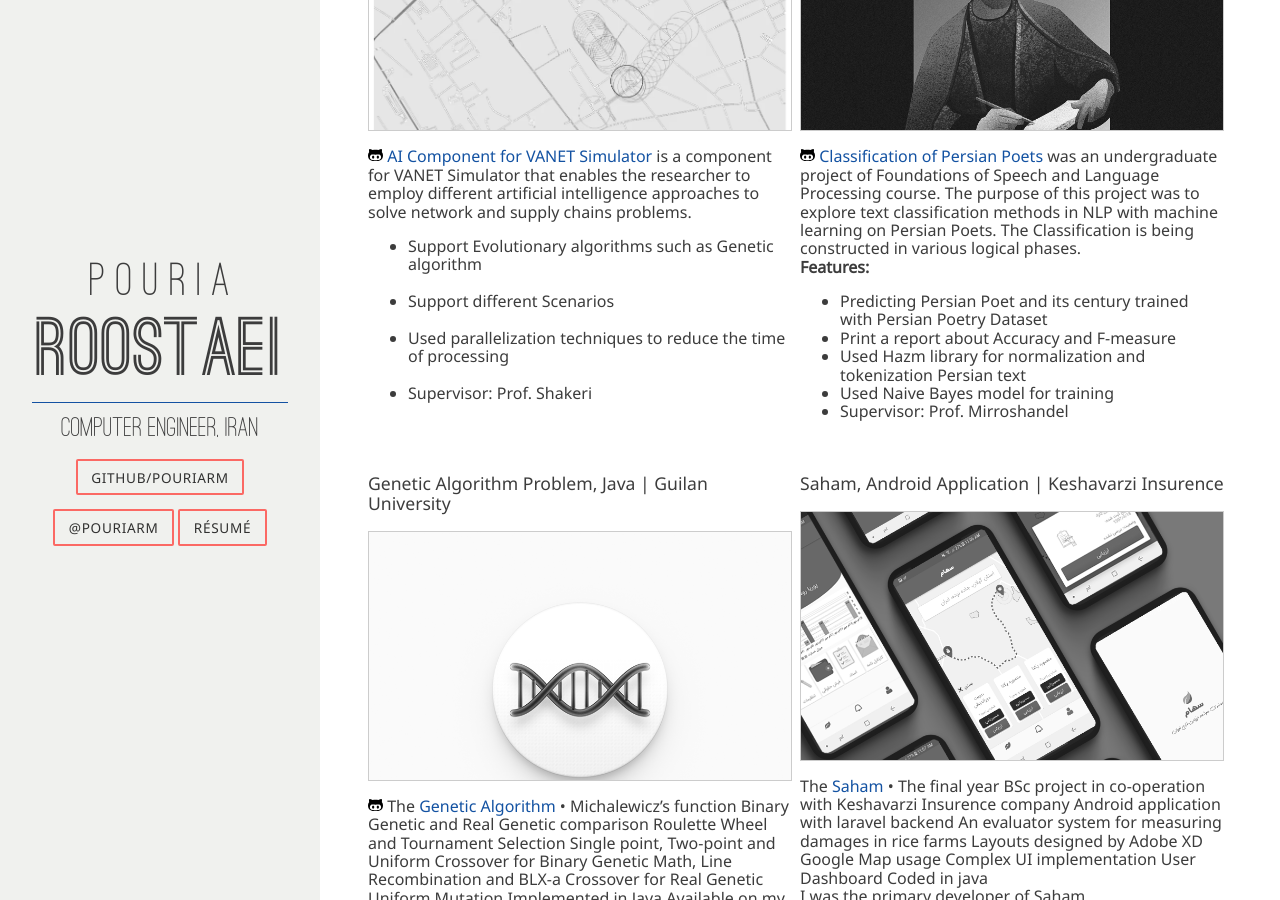
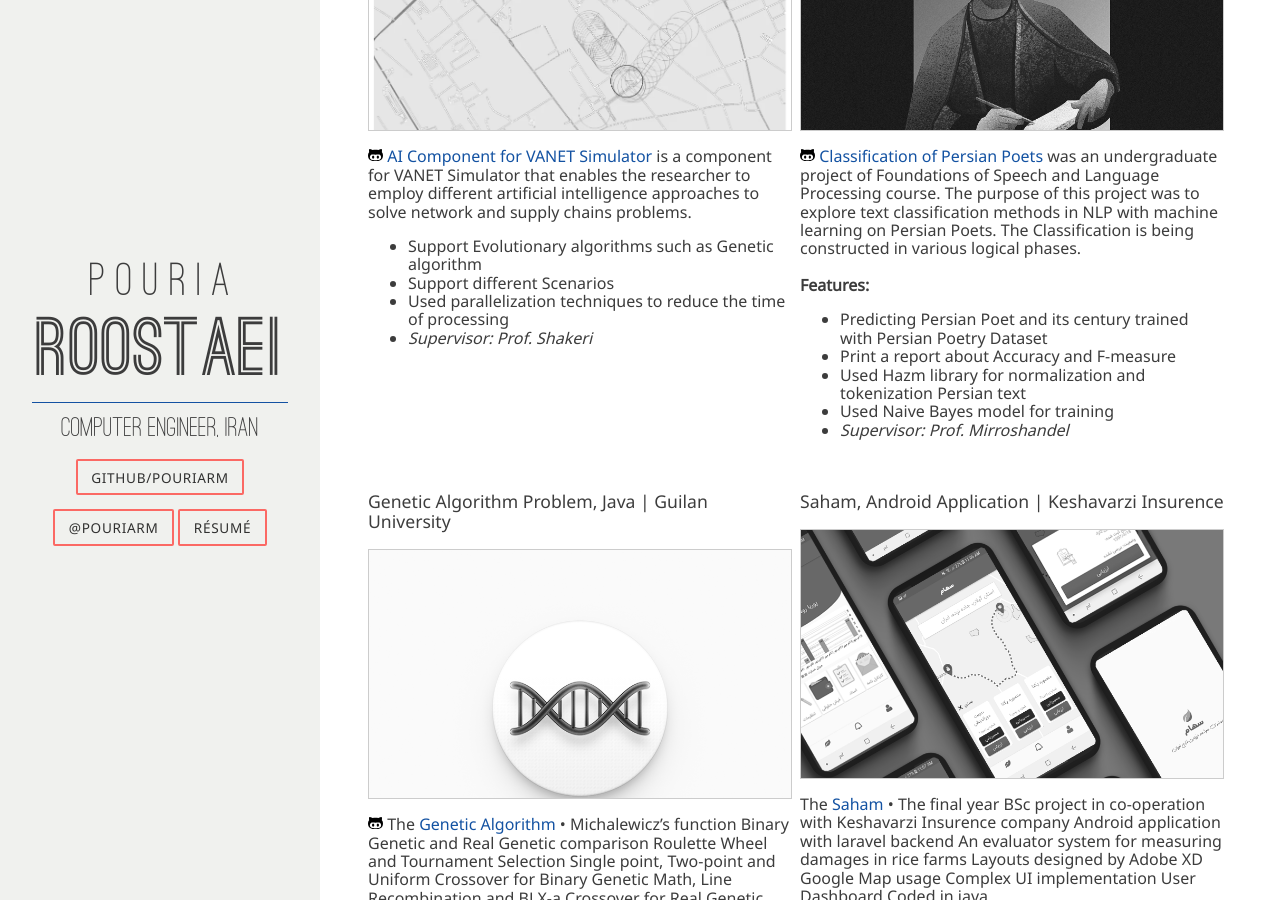
Before and after one commit to PouriaRm/PouriaRm.github.io, a Jekyll site: the page built from index.html, in a window 1280 px wide and 900 px high, scrolled down 735 px. Built offline with Jekyll 4.4.1, drawn with Linux system fonts in a browser that asks for light colours; nearby versions of some CDN libraries.

```diff
--- a/_data/projects.yml
+++ b/_data/projects.yml
@@ -8,10 +8,10 @@
     <a href="https://github.com/PouriaRm/AI-Component-for-VANET-Simulator">AI Component for VANET Simulator</a> is a component for VANET Simulator that enables the researcher to employ different artificial intelligence approaches to solve network and supply chains problems.
     <br/>
     <ul>
-    <li>Support Evolutionary algorithms such  as Genetic algorithm</li><br/>
-    <li>Support different Scenarios </li><br/>
-    <li>Used parallelization techniques to reduce the time of processing </li><br/>
-    <li>Supervisor: Prof. Shakeri </li><br/>
+    <li>Support Evolutionary algorithms such  as Genetic algorithm</li>
+    <li>Support different Scenarios </li>
+    <li>Used parallelization techniques to reduce the time of processing </li>
+    <li><i>Supervisor: Prof. Shakeri</i></li>
     </ul>
 
 - name: Classification of Persian Poets, Python
@@ -20,14 +20,14 @@
   image: poet.png
   link: https://github.com/PouriaRm/Classification-Persian-Poets
   about: |
-    <a href="https://github.com/PouriaRm/Classification-Persian-Poets">Classification of Persian Poets</a> was an undergraduate project of Foundations of Speech and Language Processing course. The purpose of this project was to explore text classification methods in NLP with machine learning on Persian Poets. The Classification is being constructed in various logical phases.<br/>
+    <a href="https://github.com/PouriaRm/Classification-Persian-Poets">Classification of Persian Poets</a> was an undergraduate project of Foundations of Speech and Language Processing course. The purpose of this project was to explore text classification methods in NLP with machine learning on Persian Poets. The Classification is being constructed in various logical phases.<br/><br/>
     <b> Features:</b>
     <ul>
     <li>Predicting Persian Poet and its century trained with Persian Poetry Dataset</li>
     <li>Print a report about Accuracy and F-measure</li>
     <li>Used Hazm library for normalization and tokenization Persian text</li>
     <li>Used Naive Bayes model for training</li>
-    <li>Supervisor: Prof. Mirroshandel </li><br/>
+    <li><i>Supervisor: Prof. Mirroshandel</i></li><br/>
     </ul>
 - name:  Genetic Algorithm Problem, Java
   organization: Guilan University
```
